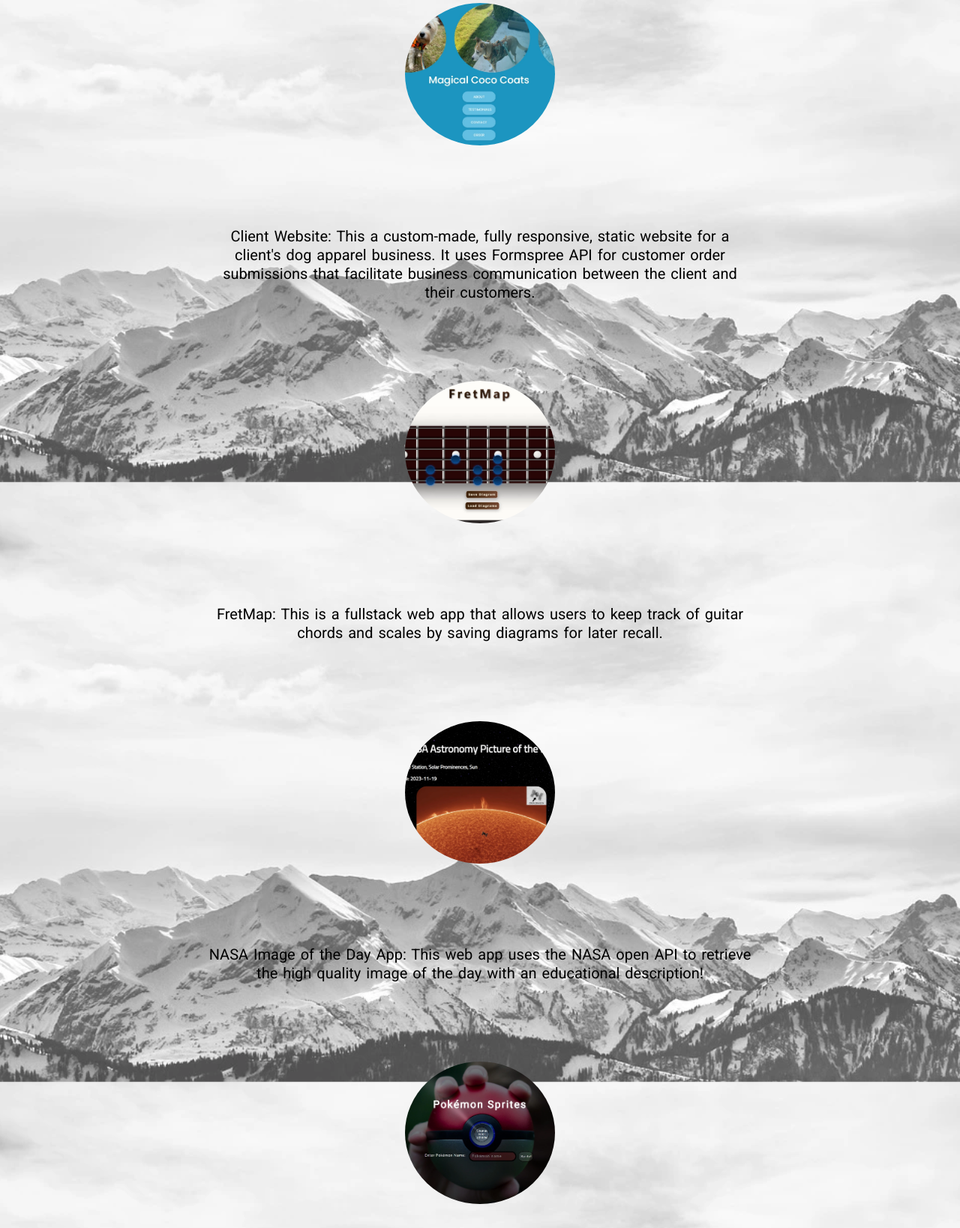
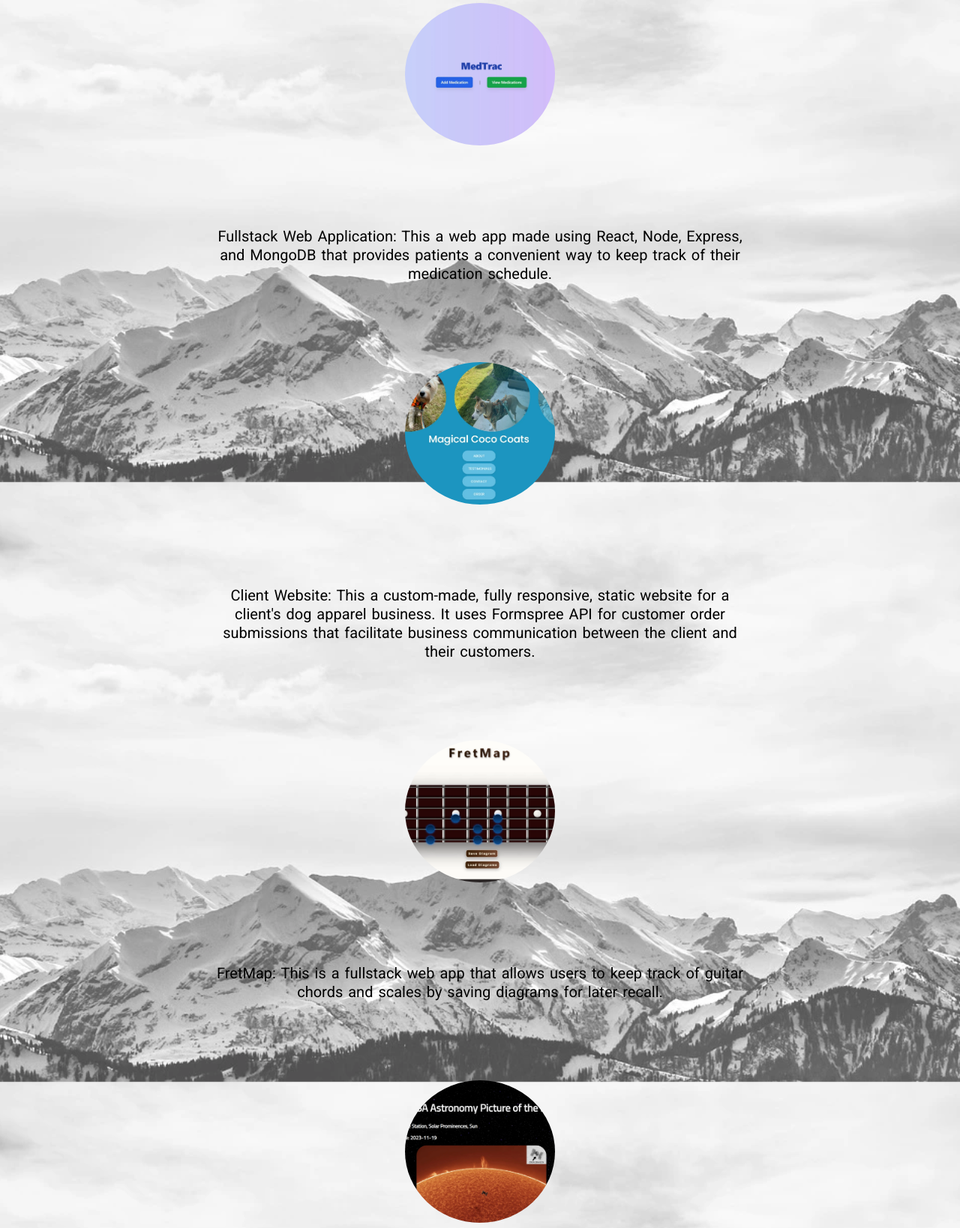
Before and after one commit to julianm1138/mywebsite, a plain HTML site: page Portfolio.html in a window 1280 px wide. Shown: the part 157-1795 px from the top of the page at 75% size. Drawn offline with Linux system fonts and the light colour scheme.

Commit message:
updated portfolio

```diff
--- a/Portfolio.html
+++ b/Portfolio.html
@@ -36,15 +36,32 @@
     <main class="main-content">
       <div class="circle-container">
         <div class="circle">
+          <a href="https://medtrac.netlify.app/" target="_blank">
+            <img
+              id="portfolio-one"
+              src="./images/medtrac.webp"
+              alt="client project image"
+            />
+          </a>
+        </div>
+
+        <div class="portfolio-des portfolio-description-two">
+          <p>
+            Fullstack Web Application: This a web app made using React, Node,
+            Express, and MongoDB that provides patients a convenient way to keep
+            track of their medication schedule.
+          </p>
+        </div>
+        <div class="circle">
           <a href="https://magicalcococoats.netlify.app/" target="_blank">
             <img
               id="portfolio-two"
               src="./images/magicalcococoatsimage.webp"
-              alt="client project image"
+              alt="medtrac image"
             />
           </a>
         </div>
-        <div class="portfolio-des portfolio-description-two">
+        <div class="portfolio-des portfolio-description-three">
           <p>
             Client Website: This a custom-made, fully responsive, static website
             for a client's dog apparel business. It uses Formspree API for
@@ -57,11 +74,11 @@
             <img
               id="portfolio-three"
               src="./images/fretmap.webp"
-              alt="beauty salon project image"
+              alt="fretmap image"
             />
           </a>
         </div>
-        <div class="portfolio-des portfolio-description-three">
+        <div class="portfolio-des portfolio-description-four">
           <p>
             FretMap: This is a fullstack web app that allows users to keep track
             of guitar chords and scales by saving diagrams for later recall.
@@ -71,23 +88,22 @@
         <div class="circle">
           <a href="https://space-daily.netlify.app/" target="_blank">
             <img
-              id="portfolio-five"
+              id="portfolio-four"
               src="./images/nasaimage.webp"
               alt="picture of NASA picture of the day App"
             />
           </a>
         </div>
-        <div class="portfolio-des portfolio-description-five">
+        <div class="portfolio-des portfolio-description-four">
           <p>
-            NASA Image of the Day App: This web app uses the NASA open API to
-            retrieve the high quality image of the day with an educational
-            description!
+            Space Daily: This web app uses the NASA open API to retrieve the
+            high quality image of the day with an educational description!
           </p>
         </div>
         <div class="circle">
           <a href="https://pokesprites.netlify.app/" target="_blank">
             <img
-              id="portfolio-six"
+              id="portfolio-five"
               src="./images/pokespritesimage.webp"
               alt="picture of NASA picture of the day App"
             />
```
Also changed, not shown: images/medtrac.webp (added).
